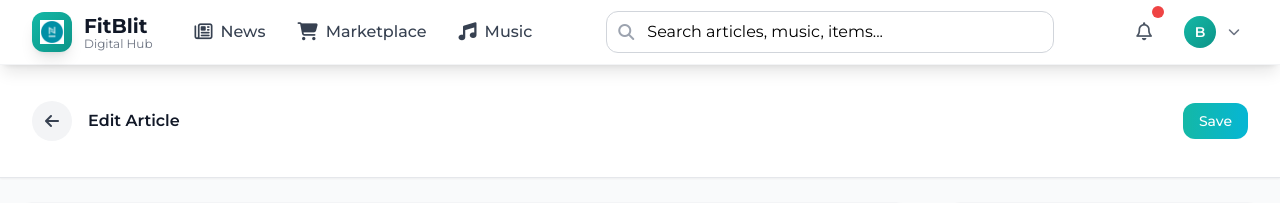
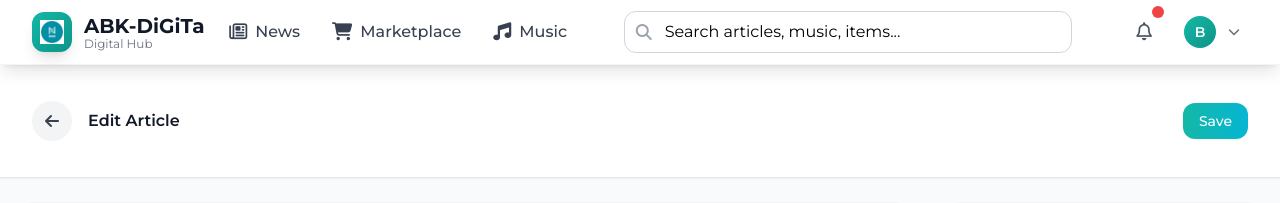
Before and after one commit to DoTMInDs/ABK-Digital, a Django app: page /user_dashboard_edit/6/ in a window 1280 px wide. Shown: the top 203 px of the page. Run offline with Django 5.2, Linux system fonts and the light colour scheme; a user stored in the database is signed in; data comes from the database, SQL or seed files in the repository; some libraries are stand-ins or nearby versions.

Commit message:
updated logo name in nav

```diff
--- a/mysite/blog/templates/partials/footer.html
+++ b/mysite/blog/templates/partials/footer.html
@@ -20,7 +20,7 @@
                             <i class="fa-solid fa-dumbbell text-white text-xl"></i>
                         </div>
                         <div>
-                            <h2 class="text-2xl font-bold bg-gradient-to-r from-teal-300 to-cyan-300 bg-clip-text text-transparent">FitBlog</h2>
+                            <h2 class="text-2xl font-bold bg-gradient-to-r from-teal-300 to-cyan-300 bg-clip-text text-transparent">ABK-DiGiTa</h2>
                             <p class="text-gray-400 text-sm">Your Ultimate Fitness & Lifestyle Hub</p>
                         </div>
                     </div>
--- a/mysite/blog/templates/partials/nav.html
+++ b/mysite/blog/templates/partials/nav.html
@@ -10,10 +10,10 @@
                 <div class="flex items-center">
                     <a href="{% url 'home' %}" class="flex items-center space-x-3 group">
                         <div class="w-10 h-10 bg-gradient-to-br from-teal-500 to-teal-600 rounded-xl flex items-center justify-center shadow-lg group-hover:shadow-xl transition duration-300">
-                            <img src="{% static 'images/fitblog-logo.png' %}" alt="FitBlit" class="w-6 h-6">
+                            <img src="{% static 'images/fitblog-logo.png' %}" alt="ABK-DiGiTa" class="w-6 h-6">
                         </div>
                         <div>
-                            <h1 class="text-xl font-bold text-gray-900">FitBlit</h1>
+                            <h1 class="text-xl font-bold text-gray-900">ABK-DiGiTa</h1>
                             <p class="text-xs text-gray-500 -mt-1">Digital Hub</p>
                         </div>
                     </a>
@@ -133,9 +133,9 @@
                 <div class="flex items-center">
                     <a href="{% url 'home' %}" class="flex items-center space-x-2">
                         <div class="w-8 h-8 bg-gradient-to-br from-teal-500 to-teal-600 rounded-lg flex items-center justify-center">
-                            <img src="{% static 'images/fitblog-logo.png' %}" alt="FitBlit" class="w-5 h-5">
+                            <img src="{% static 'images/fitblog-logo.png' %}" alt="ABK-DiGiTa" class="w-5 h-5">
                         </div>
-                        <span class="text-lg font-bold text-gray-900">FitBlit</span>
+                        <span class="text-lg font-bold text-gray-900">ABK-DiGiTa</span>
                     </a>
                 </div>
 
```
Also changed, not shown: 1 other file.
